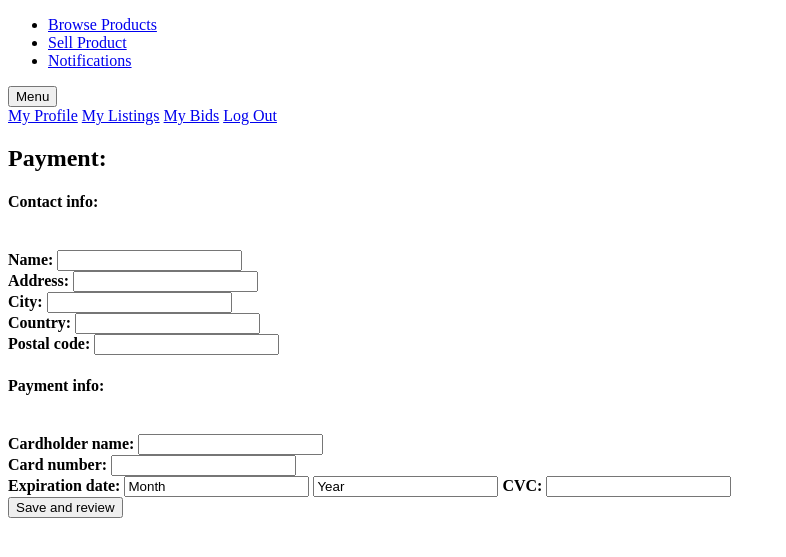
After one commit to tryggvigunnars/verklegt2REPO, a Django app: template FireSale/templates/store/payment/pay.html in a window 1280 px wide. The commit adds this page. Shown: the part 26-583 px from the top of the page, without its empty margins (0-786 px from the left). Run offline with Django 4.2, Linux system fonts and the light colour scheme; the template is opened without the code that fills it, so the values that code supplies are empty; parts of the project's set-up code (start-up, migrations or seed data) failed here and were passed over.

Commit message:
payment, sellproducts and item details html added

```diff
--- a/FireSale/FireSale/urls.py
+++ b/FireSale/FireSale/urls.py
@@ -19,4 +19,5 @@ from django.urls import path, include
 urlpatterns = [
     path('admin/', admin.site.urls),
     path('accounts/', include('account.urls')),
+    path('store/', include('store.urls')),
 ]
--- /dev/null
+++ b/FireSale/store/urls.py
@@ -0,0 +1,8 @@
+from django.urls import path
+from . import views
+
+urlpatterns = [
+    path('itemDetails/', views.itemDetails, name="itemDetails"),
+    path('sellProduct/', views.sellProduct, name="sellProduct"),
+    path('payment/', views.pay, name="payment")
+]
--- /dev/null
+++ b/FireSale/templates/store/payment/pay.html
@@ -0,0 +1,32 @@
+{% extends 'headers/base_header.html' %}
+{% block content %}
+    <h2>Payment:</h2>
+    <div class="paymentContainer">
+        <div class="contactInfo">
+            <h4>Contact info:</h4> <br>
+            <label for="name"><b>Name:     </b></label>
+            <input type="text" name="name" required> <br>
+            <label for="address"><b>Address:</b></label>
+            <input type="text" name="address" required> <br>
+            <label for="city"><b>City:</b></label>
+            <input type="text" name="city" required> <br>
+            <label for="country"><b>Country:   </b></label>
+            <input type="tel" name="phonenum" required> <br>
+            <label for="pCode"><b>Postal code:</b></label>
+            <input type="text" name="pCode" required> <br>
+        </div>
+        <div class="paymentInfo">
+            <h4>Payment info:</h4> <br>
+            <label for="cName"><b>Cardholder name:</b></label>
+            <input type="text" name="cName" required> <br>
+            <label for="cNum"><b>Card number:</b></label>
+            <input type="text" name="cNum" required> <br>
+            <label for="expDate"><b>Expiration date:</b></label>
+            <input type="text" name="month" value="Month" required>
+            <input type="text" name="year" value="Year" required>
+            <label for="cvc"><b>CVC:</b></label>
+            <input type="text" name="cvc" required>
+        </div>
+        <button class ="revPayment" type="submit">Save and review</button>
+    </div>
+{% endblock %}
--- a/FireSale/templates/itemDetails.html
+++ b/FireSale/templates/store/product/itemDetails.html
@@ -1,3 +1,5 @@
+<!--Take a look at this later -->
+
 <!DOCTYPE html>
 <html lang="en">
 <head>
```
Also changed, not shown: FireSale/store/views.py (+13 -0 lines), FireSale/templates/store/product/sell.html (added, +18 -0 lines), FireSale/templates/store/product/item.html (renamed from FireSale/templates/item.html).
